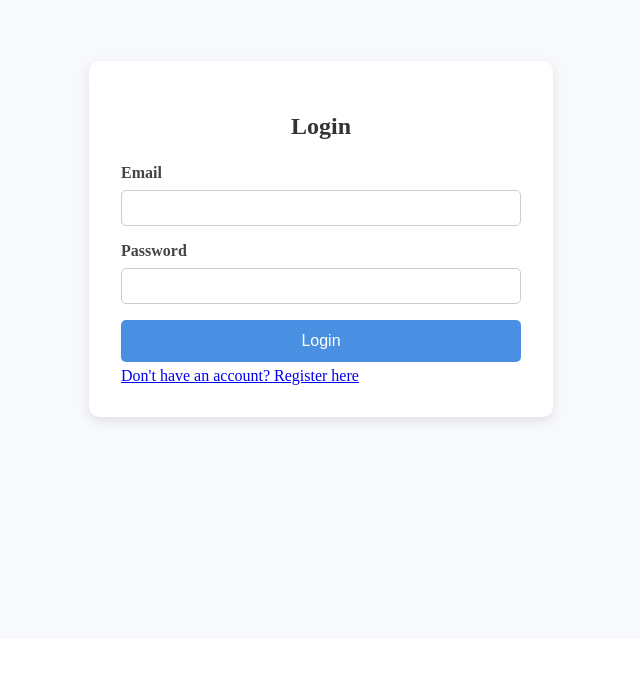
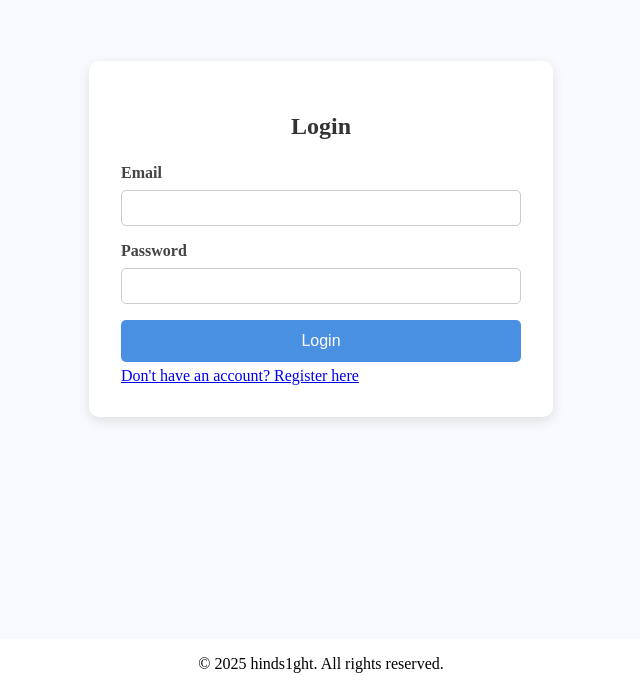
Before and after one commit to hinds1ght/mini-blog-posts-front-end, a React (Vite) app: page / in a window 1280 px wide. Shown: the part 169-866 px from the top of the page, without its empty margins (319-959 px from the left). Before the commit the page ends 816 px from the top, so only its background shows below. Built offline with nearby package versions, Linux system fonts and the light colour scheme; no server answers.

Commit message:
add simple initial footer

```diff
--- a/src/App.jsx
+++ b/src/App.jsx
@@ -1,6 +1,14 @@
 import { Outlet } from 'react-router-dom'
+import Footer from './Footer'
 
 function App() {
- return <><Outlet/></>
+ return(
+ <>
+    <main>
+        <Outlet/>
+    </main>
+    <Footer />
+ </>
+ )
 }
 export default App
--- /dev/null
+++ b/src/Footer.jsx
@@ -0,0 +1,9 @@
+function Footer() {
+    return (
+      <footer style={{ textAlign: 'center', padding: '1rem' }}>
+        © {new Date().getFullYear()} hinds1ght. All rights reserved.
+      </footer>
+    );
+  }
+
+export default Footer;
```
Also changed, not shown: src/Header.jsx (added).
